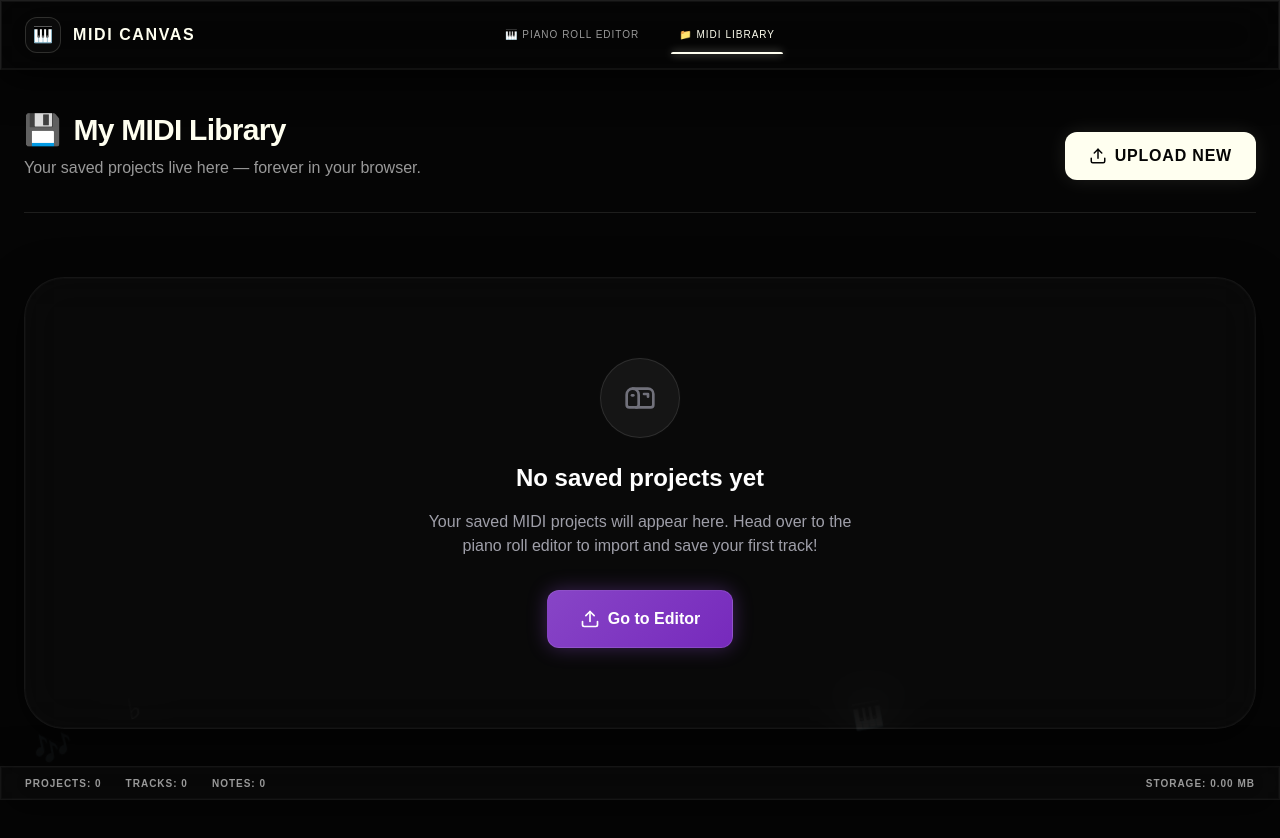
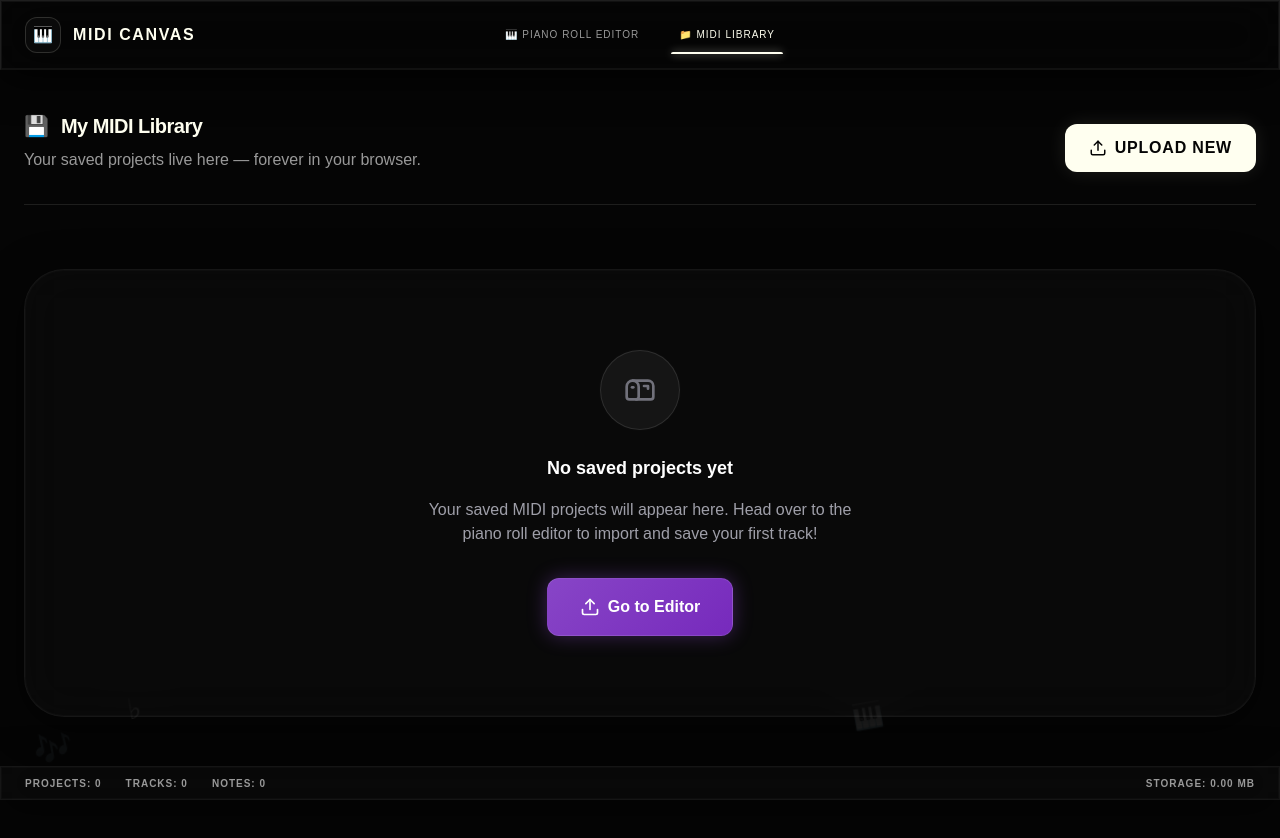
Before and after one commit to nishhhi11/MidiCanvas, a React (Vite) app: page /library in a window 1280 px wide. Shown: the top 838 px of the page. Built offline with nearby package versions, Linux system fonts and the light colour scheme.

Commit message:
Shrink large headings in Library and Landing pages

```diff
--- a/src/components/landing/HeroSection.jsx
+++ b/src/components/landing/HeroSection.jsx
@@ -65,7 +65,7 @@ export default function HeroSection() {
             <div className="absolute top-40 right-20 text-[150px] opacity-[0.03] blur-[2px] rotate-[15deg] pointer-events-none z-0 select-none">🎹</div>
             <div className="absolute bottom-40 left-1/4 text-[100px] opacity-[0.03] blur-[2px] rotate-[-20deg] pointer-events-none z-0 select-none">🎹</div>
 
-            <h1 className="text-4xl md:text-6xl lg:text-7xl font-bold text-white mb-6 leading-tight relative z-10 max-w-5xl">
+            <h1 className="text-2xl md:text-4xl lg:text-5xl font-bold text-white mb-6 leading-tight relative z-10 max-w-5xl">
                 MIDI Canvas — Parse, Edit, and Learn Piano from Any MIDI File
             </h1>
 
--- a/src/components/library/SavedFilesList.jsx
+++ b/src/components/library/SavedFilesList.jsx
@@ -12,7 +12,7 @@ export default function SavedFilesList({ files, onLoad, onDelete, onExport, hasF
           <div className="w-20 h-20 bg-white/5 rounded-full flex items-center justify-center mb-6 shadow-[0_0_30px_rgba(255,255,255,0.02)] border border-white/10">
             <Mailbox size={32} className="text-zinc-500" />
           </div>
-          <h2 className="text-2xl font-bold text-white mb-4">No saved projects yet</h2>
+          <h2 className="text-lg font-semibold text-white mb-4">No saved projects yet</h2>
           <p className="text-zinc-400 max-w-md mb-8 text-base">
             Your saved MIDI projects will appear here. Head over to the piano roll editor to import and save your first track!
           </p>
--- a/src/pages/LibraryPage.jsx
+++ b/src/pages/LibraryPage.jsx
@@ -101,8 +101,8 @@ export default function LibraryPage() {
                     <header className="flex flex-col md:flex-row md:items-end justify-between gap-6 border-b border-[#FFFFF0]/10 pb-8">
                         <div>
                             <div className="flex items-center gap-3 mb-2">
-                                <span className="text-3xl">💾</span>
-                                <h1 className="text-3xl font-black tracking-tight text-[#FFFFF0]">
+                                <span className="text-xl">💾</span>
+                                <h1 className="text-xl font-bold tracking-tight text-[#FFFFF0]">
                                     My MIDI Library
                                 </h1>
                             </div>
```
